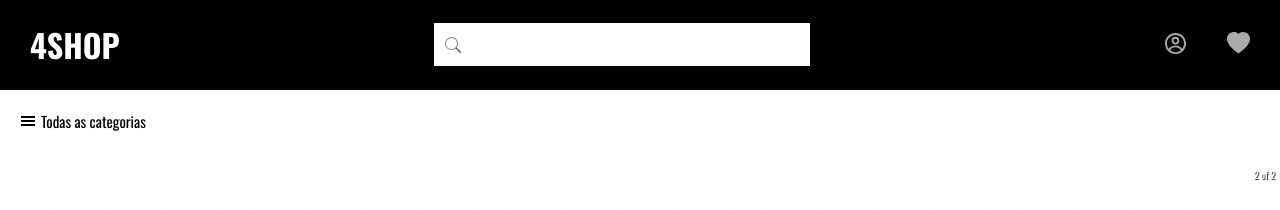
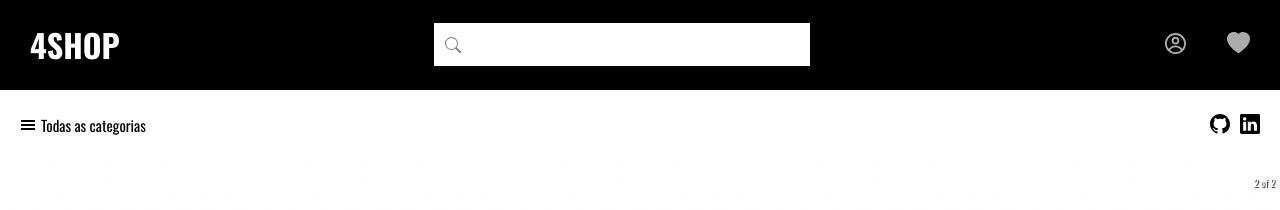
Before and after one commit to alexisrn/4Shop-Loja-E-Commerce, a React (Create React App) app: page / in a window 1280 px wide. Shown: the top 210 px of the page. Built offline with nearby package versions, Linux system fonts and the light colour scheme; no server answers.

Commit message:
Midias Icons

```diff
--- a/src/Components/Nav/index.jsx
+++ b/src/Components/Nav/index.jsx
@@ -1,6 +1,7 @@
 import { useState } from "react";
 import * as S from "./styles";
 import { GiHamburgerMenu } from "react-icons/gi";
+import { BsGithub, BsLinkedin } from "react-icons/bs";
 import { Link } from "react-router-dom";
 import { Sidebard } from "../Sidebar";
 
@@ -11,11 +12,19 @@ export function Nav() {
     <>
       <S.Container>
         <S.Category>
-            <GiHamburgerMenu onClick={handleToggle} />
-            <span onClick={handleToggle}>Todas as categorias</span>
-            </S.Category>
-          {sideBar && <Sidebard active={setSideBar} />}
+          <GiHamburgerMenu onClick={handleToggle} />
+          <span onClick={handleToggle}>Todas as categorias</span>
+        </S.Category>
+        <S.Icons>
+          <p>
+          <a href='https://github.com/alexisrn?tab=repositories' target='_blank'><BsGithub /></a>
+          </p>
+          <p>
+          <a href='https://www.linkedin.com/in/raphael-alexis-3704531b9/' target='_blank'><BsLinkedin /></a>
+          </p>
+        </S.Icons>
 
+        {sideBar && <Sidebard active={setSideBar} />}
       </S.Container>
     </>
   );
--- a/src/Components/Nav/styles.js
+++ b/src/Components/Nav/styles.js
@@ -2,6 +2,9 @@ import styled from "styled-components";
 
 export const Container = styled.div`
   background-color: white;
+  display: flex;
+  justify-content: space-between;
+  align-items: center;
 `;
 
 export const Category = styled.div`
@@ -16,3 +19,19 @@ export const Category = styled.div`
   }
 
 `;
+
+export const Icons = styled.div`
+cursor: pointer;
+display: flex;
+column-gap: 10px;
+padding: 0 20px;
+font-size:20px;
+
+a{
+  text-decoration: none;
+  list-style: none;
+  color:black;
+}a:hover{
+  color:grey;
+}
+`
```
